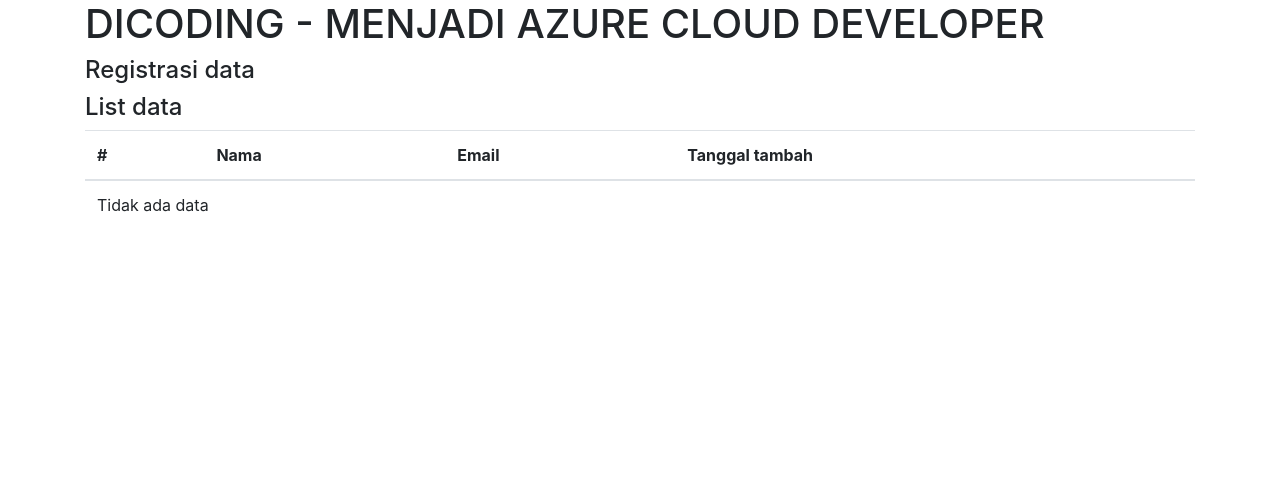
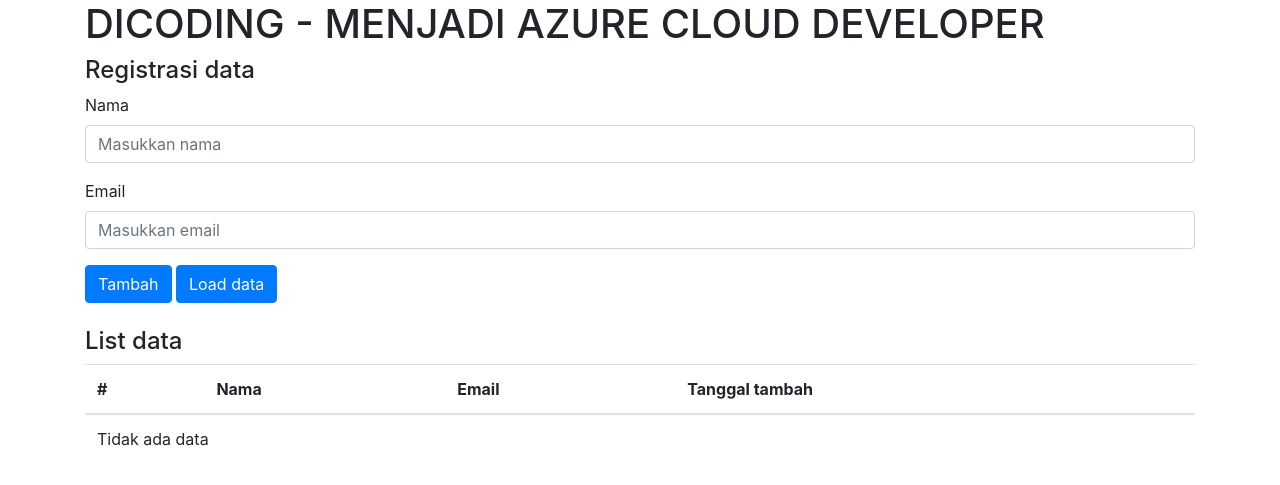
Before and after one commit to kido1611/macd, a PHP site: page / in a window 1280 px wide. Shown: the top 485 px of the page. Run offline with PHP 8.4, Linux system fonts and the light colour scheme; data that the repository does not hold is empty; some libraries are stand-ins or nearby versions.

Commit message:
Add function to add data table

```diff
--- a/index.php
+++ b/index.php
@@ -8,11 +8,16 @@
         $conn->setAttribute( PDO::ATTR_ERRMODE, PDO::ERRMODE_EXCEPTION );
     } catch(Exception $e) {
         echo "Failed: " . $e;
-    }
+	}
 
+	if(isset($_POST['tambah'])){
+		$nama = $_POST['nama'];
+		$email = $_POST['email'];
+
+		$sql = "insert into [user](nama, email, created_at) values('$nama', '$email', GETDATE())";
+		$query = $conn->query($sql);
+	}
 ?>
-
-
 <!doctype html>
 <html lang="en">
 	<head>
@@ -31,8 +36,20 @@
 		</div>
 		<div class="container" id="registrasi">
 			<h4>Registrasi data</h4>
+			<form method="post" enctype="multipart/form-data" action="index.php">
+				<div class="form-group">
+					<label for="nama">Nama</label>
+					<input type="text" class="form-control" id="nama" placeholder="Masukkan nama" required name="nama">
+				</div>
+				<div class="form-group">
+					<label for="email">Email</label>
+					<input type="email" class="form-control" id="email" placeholder="Masukkan email" required name="email">
+				</div>
+				<input type="submit" name="tambah" value="Tambah" class="btn btn-primary">
+				<input type="button" name="loadData" value="Load data" class="btn btn-primary" onclick="window.location.reload(true);">
+			</form>
 		</div>
-		<div class="container" id="data">
+		<div class="container mt-4" id="data">
 			<h4>List data</h4>
 			<table class="table table-stripped">
 				<thead>
```
